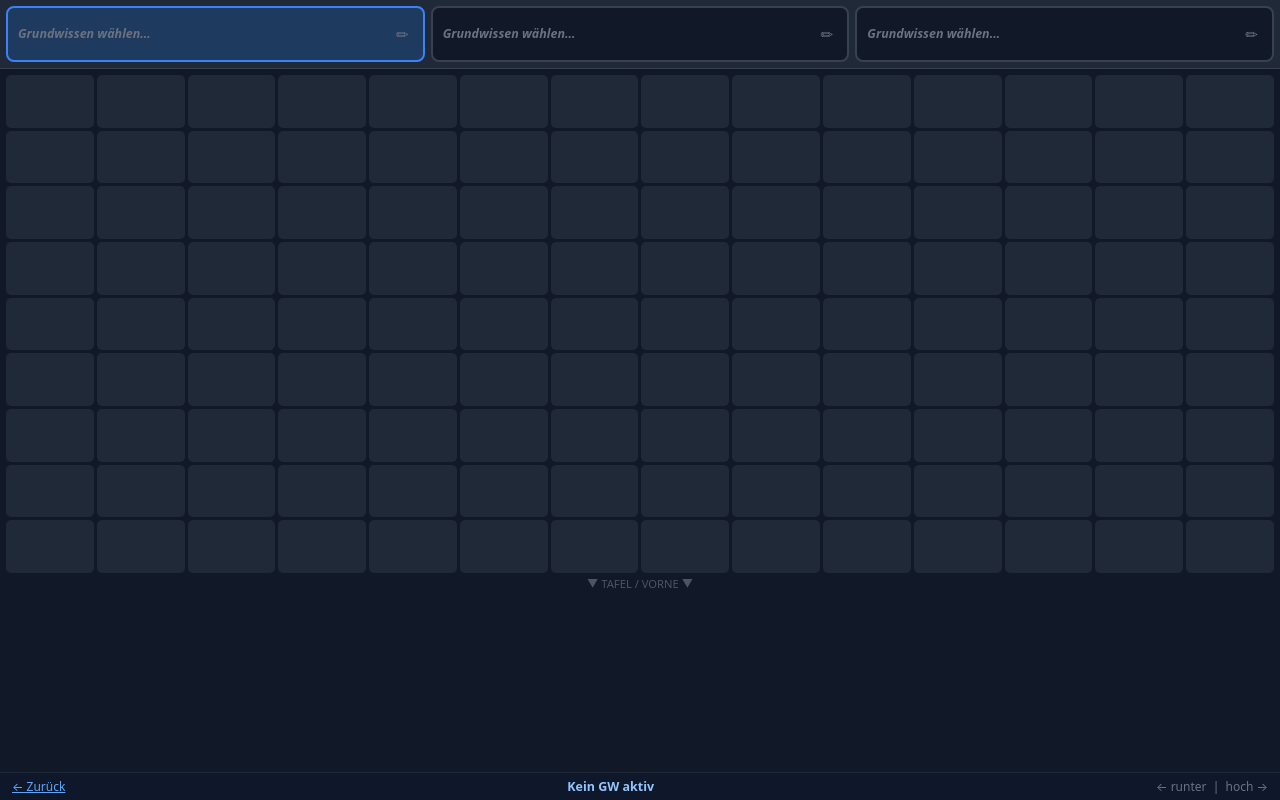
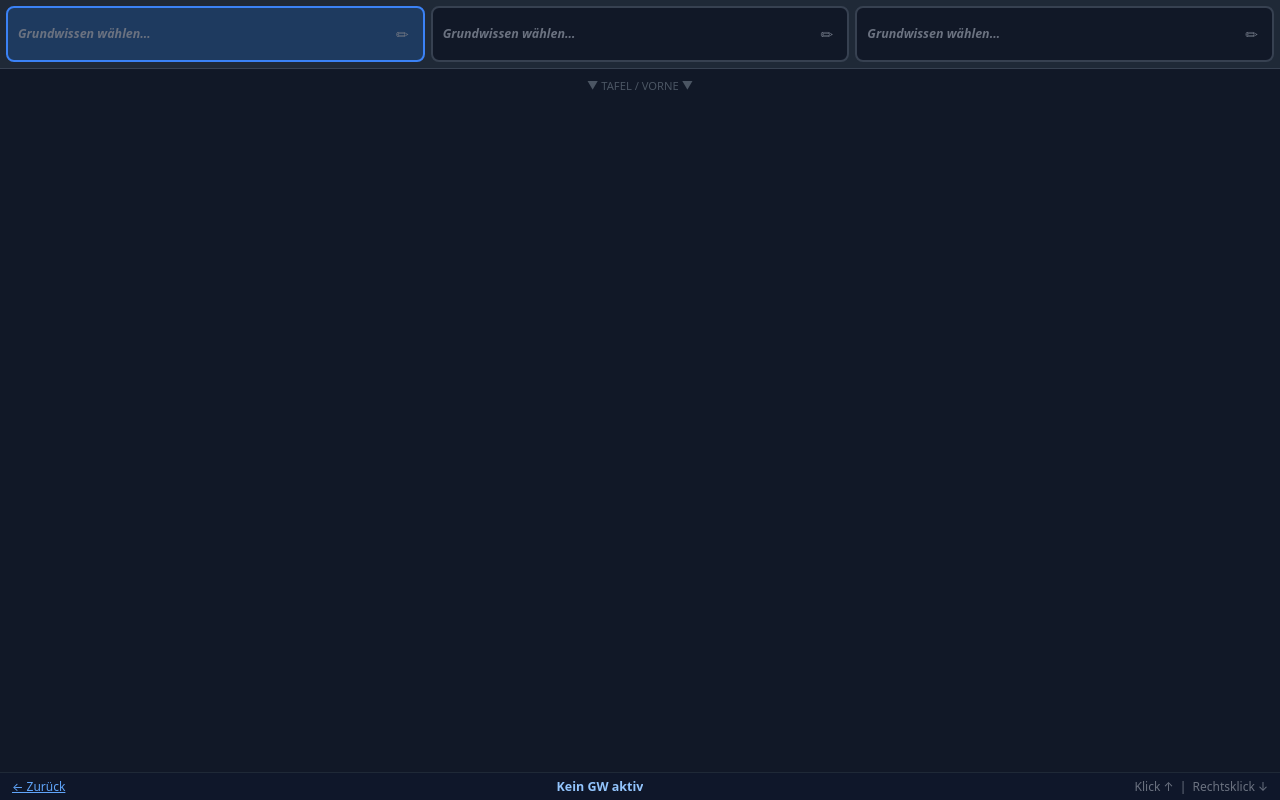
Before and after one commit to anbic8/delta, a FastAPI app: template templates/sitzplan_live.html in a window 1280 px wide. Run offline with FastAPI, Linux system fonts and the light colour scheme; the template is opened without the code that fills it, so the values that code supplies are empty; parts of the project's set-up code (start-up, migrations or seed data) failed here and were passed over.

Commit message:
Live-Sitzplan: Rechtsklick herunterstufen, größere Namen, leere Ränder ausblenden
- Rechtsklick = -1 (contextmenu), Linksklick = +1
- Font-Size .82rem (vorher .68rem)
- Grid wird per JS nur über belegte Zeilen/Spalten aufgebaut (Bounding-Box)

Co-Authored-By: Claude Sonnet 4.6 <noreply@anthropic.com>

```diff
--- a/templates/sitzplan_live.html
+++ b/templates/sitzplan_live.html
@@ -32,19 +32,19 @@ body {
 /* ── Grid ── */
 #grid-wrap { flex: 1; overflow: auto; padding: 6px; display: flex; flex-direction: column; align-items: center; }
 #sitzplan-grid {
-  display: grid; grid-template-columns: repeat(14, 1fr);
-  gap: 3px; width: 100%; max-width: 1300px;
+  display: grid;
+  gap: 4px; width: 100%; max-width: 1300px;
 }
 .s-cell {
-  border-radius: 5px; display: flex; align-items: center; justify-content: center;
-  font-size: .68rem; font-weight: 600; text-align: center; padding: 3px 2px;
+  border-radius: 6px; display: flex; flex-direction: column; align-items: center; justify-content: center;
+  font-size: .82rem; font-weight: 600; text-align: center; padding: 4px 3px;
   cursor: pointer; transition: transform .08s, filter .15s;
   touch-action: pan-y; position: relative; min-height: 0;
-  aspect-ratio: 5/3;
+  aspect-ratio: 5/3; line-height: 1.2;
 }
 .s-cell.empty { background: #1f2937; }
 .s-cell:active { transform: scale(.93); }
-.s-cell .s-icon { font-size: .85rem; display: block; }
+.s-cell .s-icon { font-size: .9rem; display: block; }
 
 #tafel { text-align: center; font-size: .7rem; color: #4b5563; padding: 3px; flex-shrink: 0; }
 
@@ -105,15 +105,9 @@ body {
   {% endfor %}
 </div>
 
-<!-- Grid -->
+<!-- Grid (wird per JS aufgebaut) -->
 <div id="grid-wrap">
-  <div id="sitzplan-grid">
-    {% for r in range(9) %}
-      {% for c in range(14) %}
-      <div class="s-cell empty" id="c{{ r }}-{{ c }}" data-r="{{ r }}" data-c="{{ c }}"></div>
-      {% endfor %}
-    {% endfor %}
-  </div>
+  <div id="sitzplan-grid"></div>
   <div id="tafel">▼ TAFEL / VORNE ▼</div>
 </div>
 
@@ -121,7 +115,7 @@ body {
 <div id="nav">
   <a href="/ui/klassen/{{ klasse.id }}/sitzplan" style="color:#60a5fa;">← Zurück</a>
   <span id="active-label">–</span>
-  <span>← runter &nbsp;|&nbsp; hoch →</span>
+  <span>Klick ↑ &nbsp;|&nbsp; Rechtsklick ↓</span>
 </div>
 
 <!-- Picker Modal -->
@@ -137,11 +131,6 @@ body {
 </div>
 
 <script>
-// ── Server-Daten ──
-const PLAETZE = {{ plaetze | map(attribute='__dict__') | list | tojson if false else '[]' }};
-</script>
-<script>
-// Plaetze manuell (Jinja)
 const _PLAETZE = [{% for p in plaetze %}
   {sid:{{p.schueler_id}},r:{{p.reihe}},c:{{p.spalte}},name:{{(p.schueler.nachname+', '+p.schueler.vorname)|tojson}}},
 {% endfor %}];
@@ -156,7 +145,6 @@ const gwSlots = [
   {{gw_slots[2].id if gw_slots[2] else 'null'}}
 ];
 
-// Zustände: {sid: {gwId: zustand}}
 const ST = {};
 {% for sid, gid, z in init_states %}
 if(!ST[{{sid}}]) ST[{{sid}}]={};
@@ -175,6 +163,34 @@ let activeIdx = 0;
 let editSlot = 0;
 let lpTimer = null;
 
+// ── Grid aufbauen (nur belegte Zeilen/Spalten) ──
+function buildGrid() {
+  const grid = document.getElementById('sitzplan-grid');
+  if (_PLAETZE.length === 0) {
+    grid.style.gridTemplateColumns = 'repeat(14,1fr)';
+    return;
+  }
+  const rs = _PLAETZE.map(p => p.r);
+  const cs = _PLAETZE.map(p => p.c);
+  const minR = Math.min(...rs), maxR = Math.max(...rs);
+  const minC = Math.min(...cs), maxC = Math.max(...cs);
+  const cols = maxC - minC + 1;
+
+  grid.style.gridTemplateColumns = `repeat(${cols}, 1fr)`;
+  grid.innerHTML = '';
+
+  for (let r = minR; r <= maxR; r++) {
+    for (let c = minC; c <= maxC; c++) {
+      const cell = document.createElement('div');
+      cell.className = 's-cell empty';
+      cell.id = `c${r}-${c}`;
+      cell.dataset.r = r;
+      cell.dataset.c = c;
+      grid.appendChild(cell);
+    }
+  }
+}
+
 // ── GW aktivieren ──
 function activateGw(i) {
   activeIdx = i;
@@ -187,7 +203,6 @@ function activateGw(i) {
 
 // ── Grid rendern ──
 function renderGrid() {
-  // Alle Zellen leeren
   document.querySelectorAll('.s-cell').forEach(c => {
     c.className='s-cell empty'; c.style.background=''; c.style.color=''; c.innerHTML='';
     c.dataset.sid='';
@@ -221,9 +236,8 @@ function setupCell(cell, sid) {
     if(Math.abs(dx)>35 && Math.abs(dx)>Math.abs(dy))
       changeState(sid, dx>0?+1:-1);
   },{passive:true});
-  cell.addEventListener('click', e=>{
-    changeState(sid, e.shiftKey?-1:+1);
-  });
+  cell.addEventListener('click', ()=>{ changeState(sid,+1); });
+  cell.addEventListener('contextmenu', e=>{ e.preventDefault(); changeState(sid,-1); });
 }
 
 function changeState(sid, delta) {
@@ -269,7 +283,6 @@ function renderPicker(){
 async function selectGw(id, gw){
   gwSlots[editSlot]=id;
   closePicker();
-  // Tile-Inhalt aktualisieren
   document.getElementById(`gw-body-${editSlot}`).innerHTML=
     `<div class="gw-kap">${gw.kap}${gw.uk?' › '+gw.uk:''}</div><div class="gw-name">${gw.text.substring(0,70)}</div>`;
   await fetch(`/ui/klassen/{{klasse.id}}/live/gw`,{
@@ -280,6 +293,7 @@ async function selectGw(id, gw){
 }
 
 // ── Init ──
+buildGrid();
 activateGw(0);
 </script>
 </body>
```
